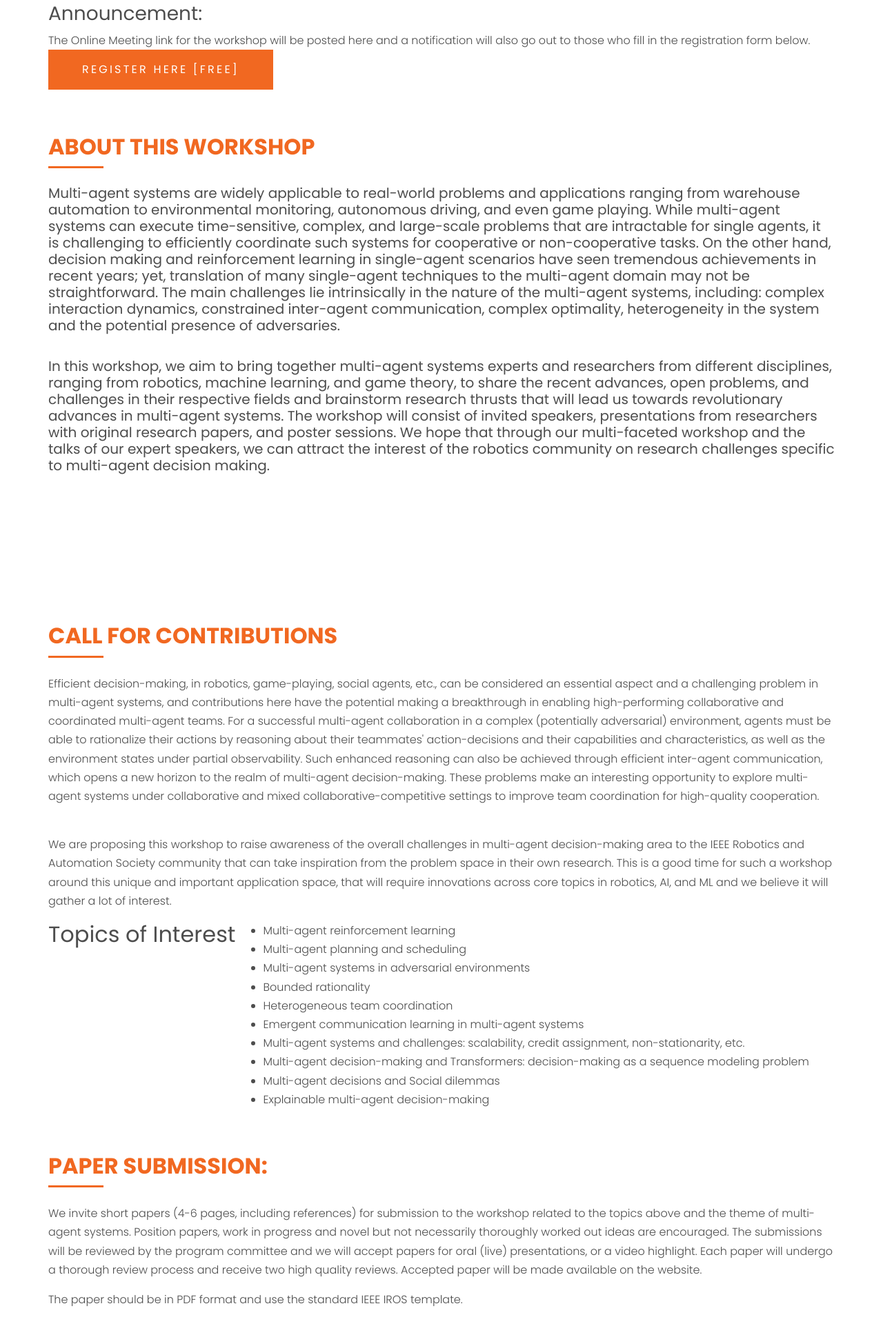
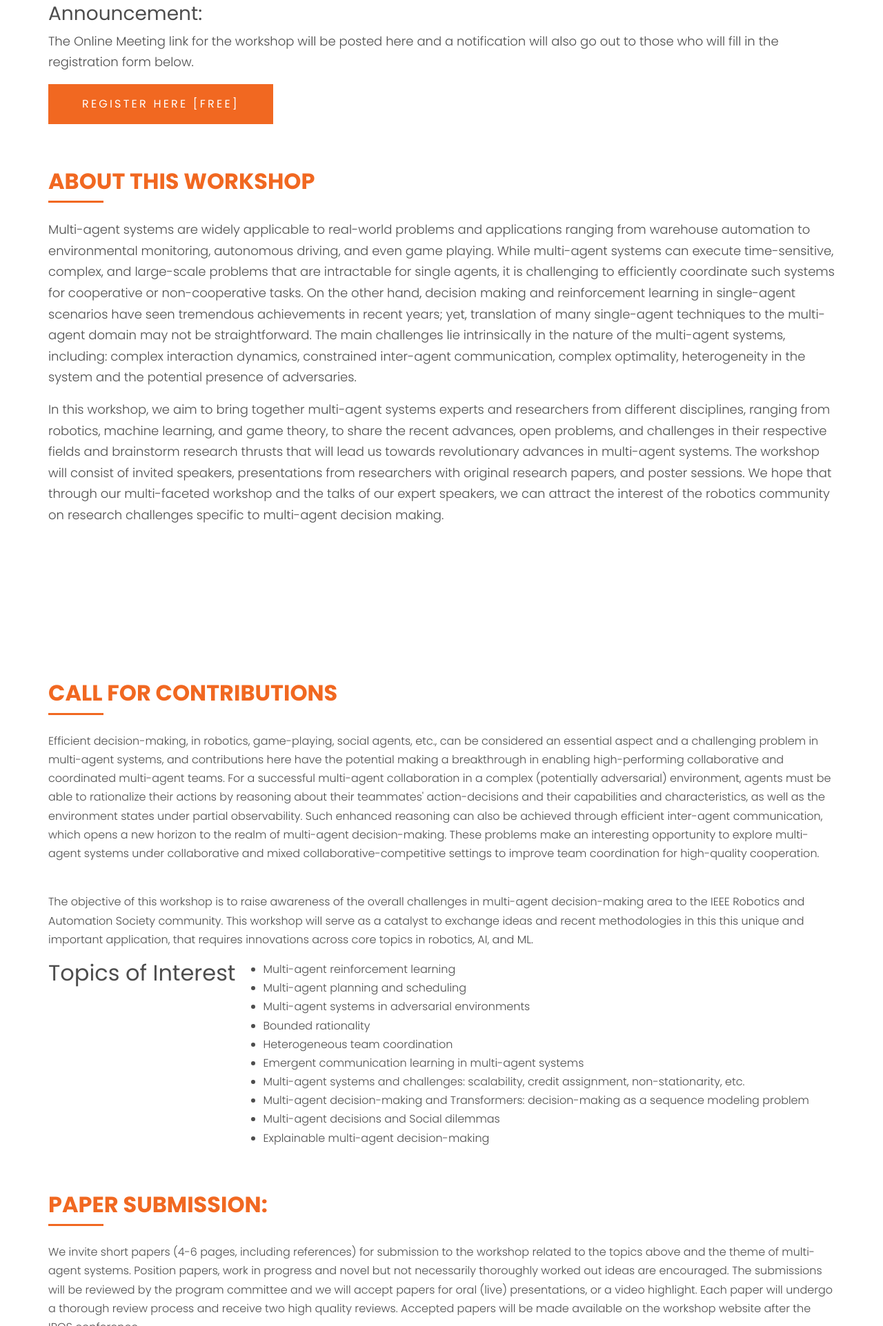
Before and after one commit to GammaYankee/iros22-multi-agent-workshop, a plain HTML site: page index.html in a window 1280 px wide. Shown: the part 877-2800 px from the top of the page at 69% size. Drawn offline with Linux system fonts and the light colour scheme; files whose address does not match are found by name; a web font is replaced by a local one.

Commit message:
updated wording and formatting

```diff
--- a/index.html
+++ b/index.html
@@ -131,7 +131,10 @@
       <div class="container">
 
         <div class="row mb-5">
-      <h3>Announcement:</h3> The Online Meeting link for the workshop will be posted here and a notification will also go out to those who fill in the registration form below.
+      <h3>Announcement:</h3>
+      <p><font size="+1">The Online Meeting link for the workshop will be posted here and a notification will also go out to those who will fill in the registration form below.
+      </font></p>
+      <br>
       <p data-aos="fade-up" data-aos-delay="200"><a href="https://forms.gle/i9xpkbGUuz52wMLG9" target="_blank" class="btn btn-primary py-3 px-5 text-white">Register Here [Free]</a></p>
       <!--
       <h4> Thank you to all our participants and speakers for making this workshop a huge success! </h4>
@@ -153,11 +156,10 @@
             <div class="text-justify pb-1 border-primary mb-4">
               <h2 class="text-primary">About this workshop</h2>
             </div>
-            <h5>Multi-agent systems are widely applicable to real-world problems and applications ranging from warehouse automation to environmental monitoring, autonomous driving, and even game playing. While multi-agent systems can execute time-sensitive, complex, and large-scale problems that are intractable for single agents, it is challenging to efficiently coordinate such systems for cooperative or non-cooperative tasks. On the other hand, decision making and reinforcement learning in single-agent scenarios have seen tremendous achievements in recent years; yet, translation of many single-agent techniques to the multi-agent domain may not be straightforward. The main challenges lie intrinsically in the nature of the multi-agent systems, including: complex interaction dynamics, constrained inter-agent communication, complex optimality, heterogeneity in the system and the potential presence of adversaries.
-            </h5>
-            <br>
-            <h5>In this workshop, we aim to bring together multi-agent systems experts and researchers from different disciplines, ranging from robotics, machine learning, and game theory, to share the recent advances, open problems, and challenges in their respective fields and brainstorm research thrusts that will lead us towards revolutionary advances in multi-agent systems.  The workshop will consist of invited speakers, presentations from researchers with original research papers, and poster sessions. We hope that through our multi-faceted workshop and the talks of our expert speakers, we can attract the interest of the robotics community on research challenges specific to multi-agent decision making.
-            </h5>
+            <p> <font size="+1">Multi-agent systems are widely applicable to real-world problems and applications ranging from warehouse automation to environmental monitoring, autonomous driving, and even game playing. While multi-agent systems can execute time-sensitive, complex, and large-scale problems that are intractable for single agents, it is challenging to efficiently coordinate such systems for cooperative or non-cooperative tasks. On the other hand, decision making and reinforcement learning in single-agent scenarios have seen tremendous achievements in recent years; yet, translation of many single-agent techniques to the multi-agent domain may not be straightforward. The main challenges lie intrinsically in the nature of the multi-agent systems, including: complex interaction dynamics, constrained inter-agent communication, complex optimality, heterogeneity in the system and the potential presence of adversaries.
+            </font></p>
+            <p><font size="+1">In this workshop, we aim to bring together multi-agent systems experts and researchers from different disciplines, ranging from robotics, machine learning, and game theory, to share the recent advances, open problems, and challenges in their respective fields and brainstorm research thrusts that will lead us towards revolutionary advances in multi-agent systems.  The workshop will consist of invited speakers, presentations from researchers with original research papers, and poster sessions. We hope that through our multi-faceted workshop and the talks of our expert speakers, we can attract the interest of the robotics community on research challenges specific to multi-agent decision making.
+            </font></p>
 
         </div>
       </div>
@@ -173,7 +175,7 @@
             <p>Efficient decision-making, in robotics, game-playing, social agents, etc., can be considered an essential aspect and a challenging problem in multi-agent systems, and contributions here have the potential making a breakthrough in enabling high-performing collaborative and coordinated multi-agent teams. For a successful multi-agent collaboration in a complex (potentially adversarial) environment, agents must be able to rationalize their actions by reasoning about their teammates' action-decisions and their capabilities and characteristics, as well as the environment states under partial observability. Such enhanced reasoning can also be achieved through efficient inter-agent communication, which opens a new horizon to the realm of multi-agent decision-making. These problems make an interesting opportunity to explore multi-agent systems under collaborative and mixed collaborative-competitive settings to improve team coordination for high-quality cooperation.
             </p>
             <br>
-            <p>We are proposing this workshop to raise awareness of the overall challenges in multi-agent decision-making area to the IEEE Robotics and Automation Society community that can take inspiration from the problem space in their own research. This is a good time for such a workshop around this unique and important application space, that will require innovations across core topics in robotics, AI, and ML and we believe it will gather a lot of interest.
+            <p>The objective of this workshop is to raise awareness of the overall challenges in multi-agent decision-making area to the IEEE Robotics and Automation Society community. This workshop will serve as a catalyst to exchange ideas and recent methodologies in this this unique and important application, that requires innovations across core topics in robotics, AI, and ML.
             </p>
             <br>
             <h2>Topics of Interest</h2>
@@ -197,9 +199,9 @@
             <div class="text-justify pb-1 border-primary mb-4">
               <h2 class="text-primary">Paper Submission:</h2>
             </div>
-            <p>We invite short papers (4-6 pages, including references) for submission to the workshop related to the topics above and the theme of multi-agent systems. Position papers, work in progress and novel but not necessarily thoroughly worked out ideas are encouraged. The submissions will be reviewed by the  program committee and we will accept papers for oral (live) presentations, or a video highlight. Each paper will undergo a thorough review process and receive two high quality reviews. Accepted paper will be made available on the website.</p>
+            <p>We invite short papers (4-6 pages, including references) for submission to the workshop related to the topics above and the theme of multi-agent systems. Position papers, work in progress and novel but not necessarily thoroughly worked out ideas are encouraged. The submissions will be reviewed by the  program committee and we will accept papers for oral (live) presentations, or a video highlight. Each paper will undergo a thorough review process and receive two high quality reviews. Accepted papers will be made available on the workshop website after the IROS conference.</p>
             <br>
-            <p>The paper should be in PDF format and use the standard IEEE IROS template.</p>
+            <p>The paper should be in PDF format and use the standard IEEE IROS template: <a href="http://ras.papercept.net/conferences/support/tex.php"> Tex</a> or <a href="http://ras.papercept.net/conferences/support/word.php"> MS Word</a>.</p>
 
             <!--br>
             <p> Please use the following EasyChair link for paper submissions: <a href="https://easychair.org/conferences/?conf=ocaricra21" target="_blank"> Submission Link </a> </p-->
@@ -450,7 +452,7 @@
             </tr>
             <tr>
               <td>9:35-10:00a</td>
-              <td style="color:maroon">Sven Koenig (USC)</td>
+              <td style="color:maroon">Sven Koenig (USC) - Multi-Agent Path Finding and Its Applications</td>
             </tr>
             <tr>
               <td>10:00-10:15a</td>
```
